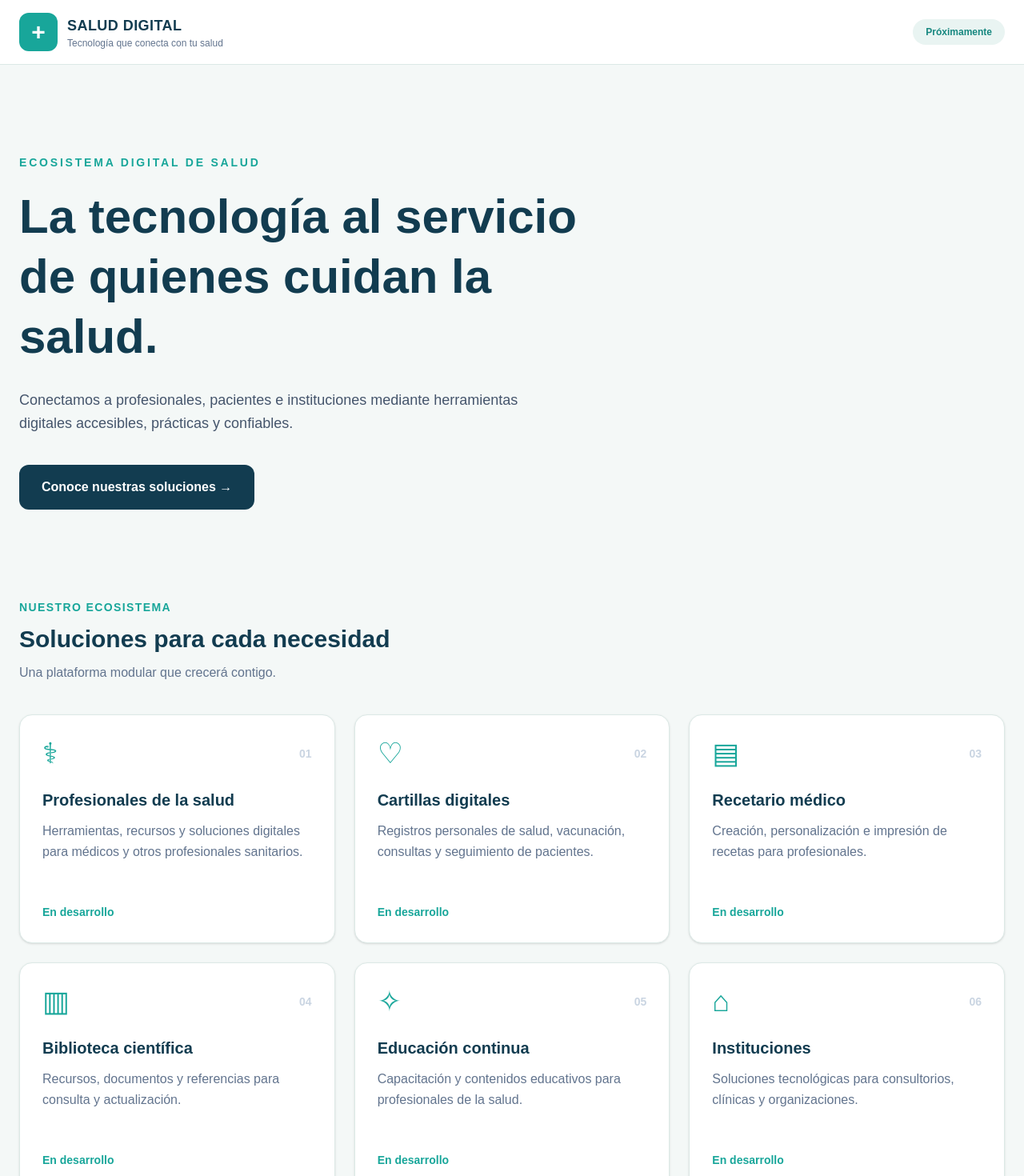
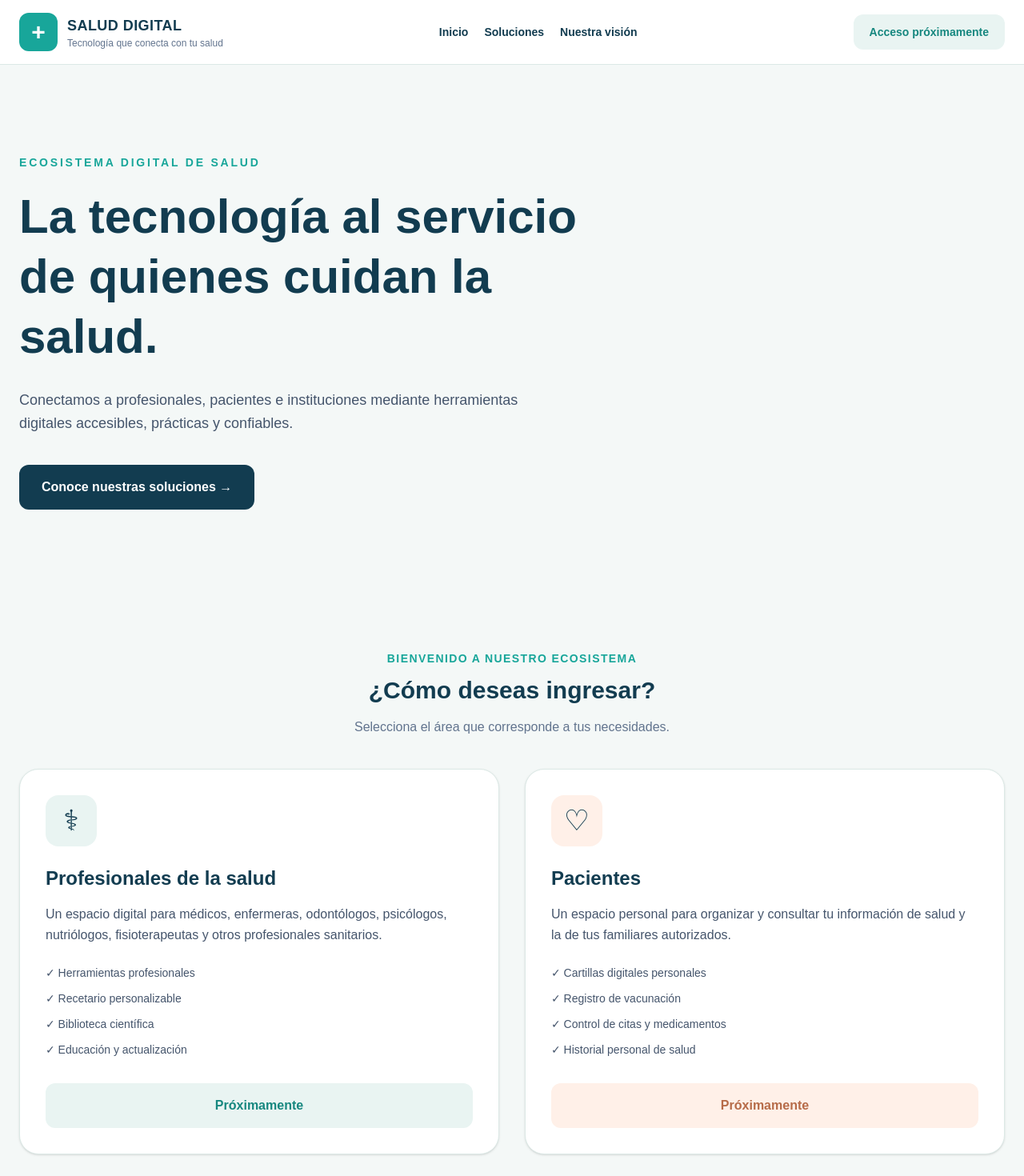
Before and after one commit to AngeldeDios26/eco-salud-digital, a Next.js app: page / in a window 1280 px wide. Shown: the top 1470 px of the page at 80% size. Built offline with nearby package versions, Linux system fonts and the light colour scheme.

Commit message:
Crear seccion de acceso para profesionales y pacientes

```diff
--- a/app/page.tsx
+++ b/app/page.tsx
@@ -48,28 +48,33 @@ export default function Home() {
   return (
     <main className="min-h-screen bg-[#F4F8F7] text-[#123C50]">
       <header className="sticky top-0 z-10 border-b border-[#DCE9E6] bg-white">
-        <div className="mx-auto flex max-w-7xl items-center justify-between px-6 py-4">
-          <div className="flex items-center gap-3">
+  <div className="mx-auto flex max-w-7xl flex-wrap items-center justify-between gap-4 px-6 py-4">
+
+    <a href="#inicio" className="flex items-center gap-3">
       <div className="flex h-12 w-12 items-center justify-center rounded-xl bg-[#18A69A] text-3xl font-bold text-white">
         +
       </div>
       <div>
-              <p className="text-lg font-extrabold tracking-wide">
-                SALUD DIGITAL
-              </p>
+        <p className="text-lg font-extrabold tracking-wide">SALUD DIGITAL</p>
         <p className="text-xs text-slate-500">
           Tecnología que conecta con tu salud
         </p>
       </div>
-          </div>
+    </a>
 
-          <span className="hidden rounded-full bg-[#E9F4F2] px-4 py-2 text-xs font-semibold text-[#16877F] sm:block">
-            Próximamente
+    <nav className="flex flex-wrap items-center gap-5 text-sm font-semibold">
+      <a href="#inicio" className="hover:text-[#18A69A]">Inicio</a>
+      <a href="#soluciones" className="hover:text-[#18A69A]">Soluciones</a>
+      <a href="#vision" className="hover:text-[#18A69A]">Nuestra visión</a>
+    </nav>
+
+    <span className="rounded-xl bg-[#E9F4F2] px-5 py-3 text-sm font-bold text-[#16877F]">
+      Acceso próximamente
     </span>
+
   </div>
 </header>
-
-      <section className="mx-auto max-w-7xl px-6 py-20 md:py-28">
+      <section id="inicio" className="mx-auto max-w-7xl px-6 py-20 md:py-28">
         <div className="max-w-3xl">
           <p className="mb-5 text-sm font-bold uppercase tracking-[0.2em] text-[#18A69A]">
             Ecosistema digital de salud
@@ -93,7 +98,86 @@ export default function Home() {
           </a>
         </div>
       </section>
+      {/* SECCION DE ACCESO A LA PLATAFORMA */}
+<section id="acceso" className="mx-auto max-w-7xl px-6 py-16">
 
+  <div className="mb-10 text-center">
+    <p className="text-sm font-bold uppercase tracking-widest text-[#18A69A]">
+      Bienvenido a nuestro ecosistema
+    </p>
+
+    <h2 className="mt-3 text-3xl font-extrabold">
+      ¿Cómo deseas ingresar?
+    </h2>
+
+    <p className="mt-4 text-slate-500">
+      Selecciona el área que corresponde a tus necesidades.
+    </p>
+  </div>
+
+  <div className="grid gap-8 md:grid-cols-2">
+
+    {/* AREA PROFESIONAL */}
+    <article className="rounded-3xl border border-[#DCE9E6] bg-white p-8 shadow-sm">
+
+      <div className="flex h-16 w-16 items-center justify-center rounded-2xl bg-[#E9F4F2] text-4xl">
+        ⚕
+      </div>
+
+      <h3 className="mt-6 text-2xl font-extrabold">
+        Profesionales de la salud
+      </h3>
+
+      <p className="mt-4 leading-relaxed text-slate-600">
+        Un espacio digital para médicos, enfermeras, odontólogos,
+        psicólogos, nutriólogos, fisioterapeutas y otros profesionales
+        sanitarios.
+      </p>
+
+      <ul className="mt-6 space-y-3 text-sm text-slate-600">
+        <li>✓ Herramientas profesionales</li>
+        <li>✓ Recetario personalizable</li>
+        <li>✓ Biblioteca científica</li>
+        <li>✓ Educación y actualización</li>
+      </ul>
+
+      <div className="mt-8 rounded-xl bg-[#E9F4F2] px-5 py-4 text-center font-bold text-[#16877F]">
+        Próximamente
+      </div>
+
+    </article>
+
+    {/* AREA PACIENTES */}
+    <article className="rounded-3xl border border-[#DCE9E6] bg-white p-8 shadow-sm">
+
+      <div className="flex h-16 w-16 items-center justify-center rounded-2xl bg-[#FFF0E8] text-4xl">
+        ♡
+      </div>
+
+      <h3 className="mt-6 text-2xl font-extrabold">
+        Pacientes
+      </h3>
+
+      <p className="mt-4 leading-relaxed text-slate-600">
+        Un espacio personal para organizar y consultar tu información
+        de salud y la de tus familiares autorizados.
+      </p>
+
+      <ul className="mt-6 space-y-3 text-sm text-slate-600">
+        <li>✓ Cartillas digitales personales</li>
+        <li>✓ Registro de vacunación</li>
+        <li>✓ Control de citas y medicamentos</li>
+        <li>✓ Historial personal de salud</li>
+      </ul>
+
+      <div className="mt-8 rounded-xl bg-[#FFF0E8] px-5 py-4 text-center font-bold text-[#B66B48]">
+        Próximamente
+      </div>
+
+    </article>
+
+  </div>
+</section>
       <section
         id="soluciones"
         className="mx-auto max-w-7xl px-6 pb-24"
@@ -144,7 +228,7 @@ export default function Home() {
         </div>
       </section>
 
-      <section className="mx-auto max-w-7xl px-6 pb-20">
+      <section id="vision" className="mx-auto max-w-7xl px-6 pb-20">
         <div className="rounded-3xl bg-[#123C50] px-8 py-12 text-white md:px-14 md:py-16">
           <p className="font-bold uppercase tracking-widest text-[#8BD8CB]">
             Nuestra visión
```
Lines whose indentation alone changed are shown as unchanged.
